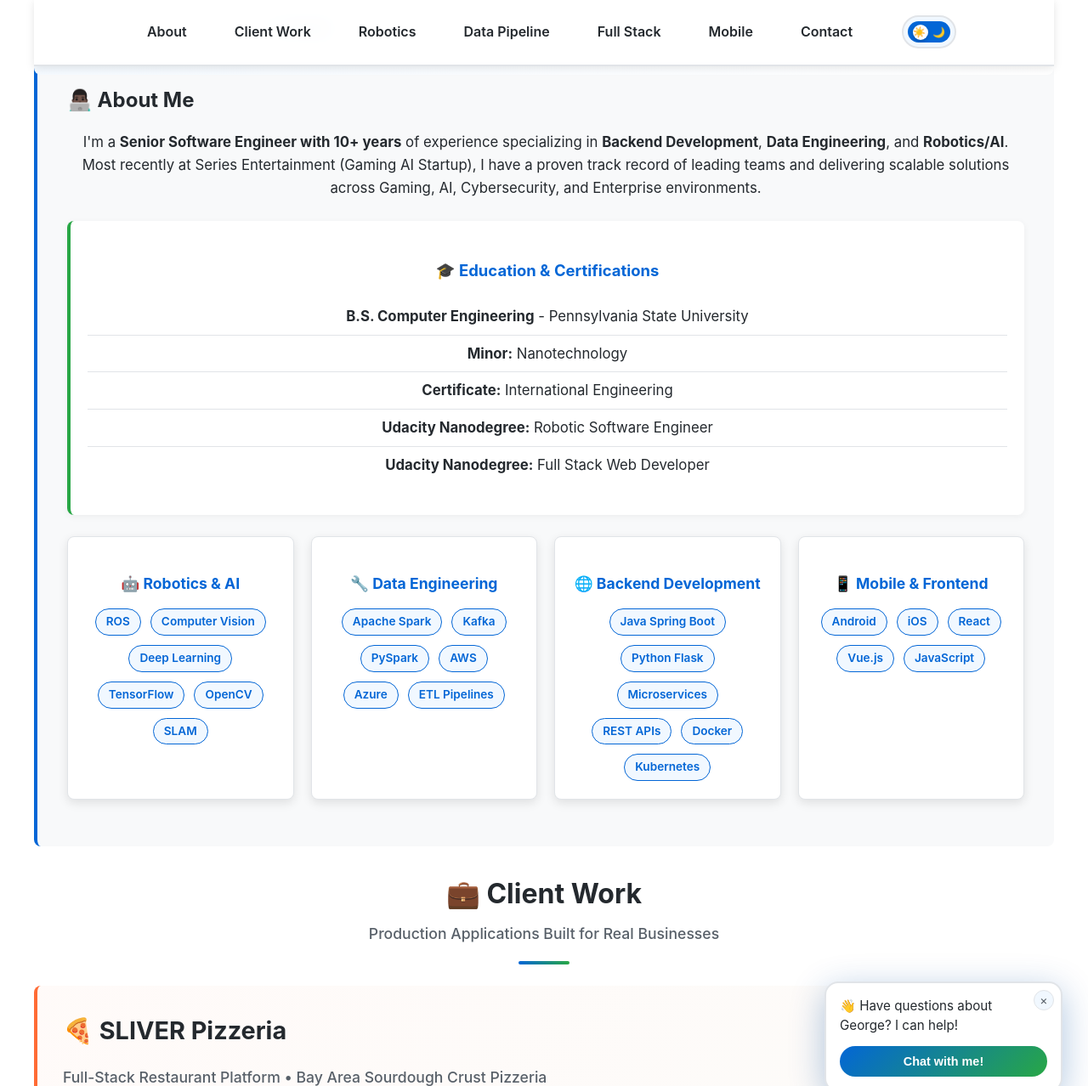
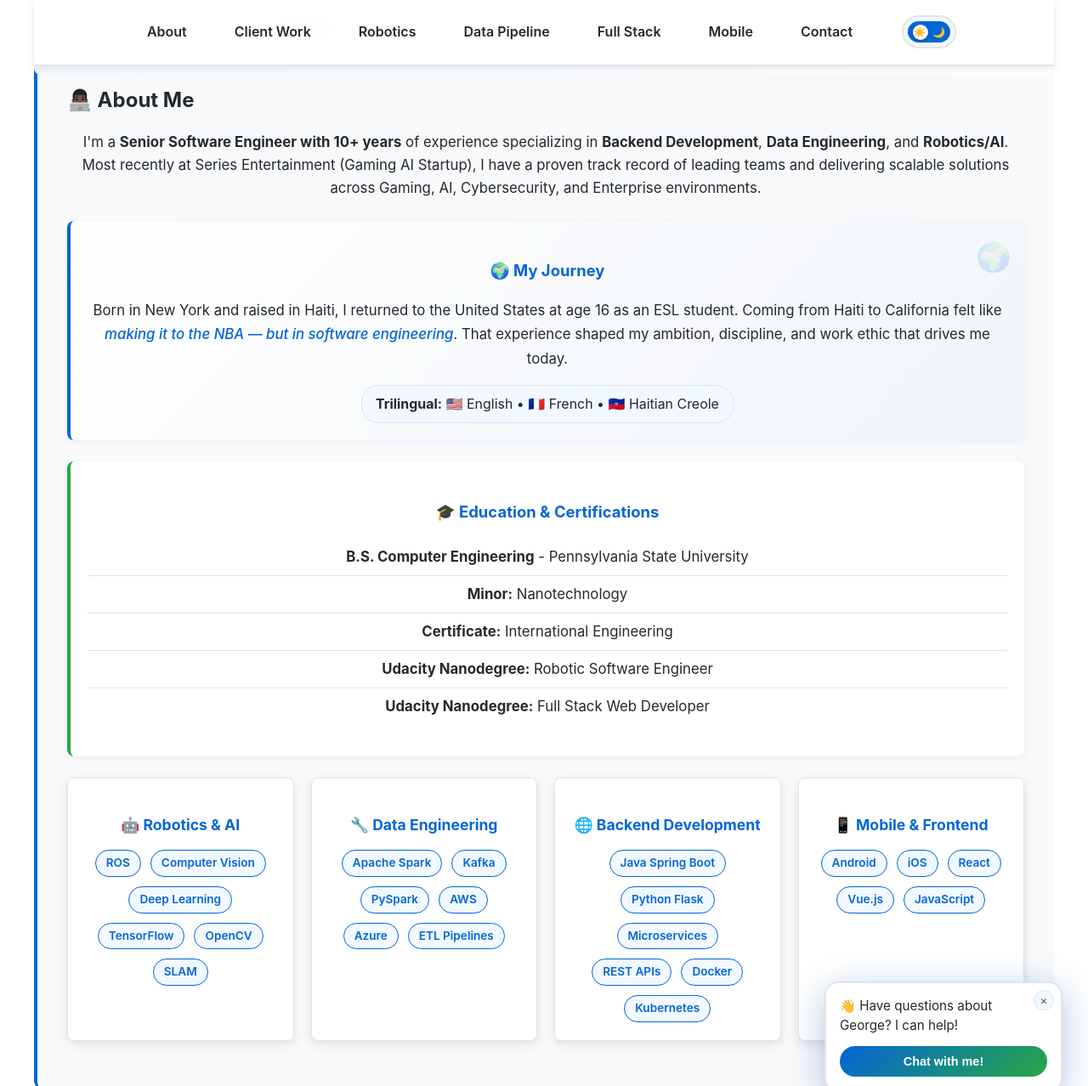
Before and after one commit to georgeerol/georgeerol.github.io, a Jekyll site: the page built from index.md, in a window 1280 px wide and 1400 px high, scrolled down 490 px, cut to the strip 0-1278 px from the top of the window. Shown: the whole strip at 85% size. Built offline with Jekyll 4.4.1, drawn with Linux system fonts in a browser that asks for light colours.

Commit message:
feat: smarter ai version 4

```diff
--- a/assets/css/style.scss
+++ b/assets/css/style.scss
@@ -491,6 +491,65 @@ body {
 
 .credentials li:last-child {
   border-bottom: none;
+}
+
+/* My Journey Section */
+.my-journey {
+  margin-top: 25px;
+  padding: 20px;
+  background: linear-gradient(135deg, var(--card-bg) 0%, rgba(3, 102, 214, 0.03) 100%);
+  border-radius: var(--border-radius);
+  box-shadow: 0 2px 8px rgba(0,0,0,0.05);
+  border-left: 4px solid var(--primary-color);
+  transition: background 0.3s ease;
+  position: relative;
+  overflow: hidden;
+}
+
+.my-journey::before {
+  content: '🌍';
+  position: absolute;
+  right: 15px;
+  top: 15px;
+  font-size: 2em;
+  opacity: 0.15;
+}
+
+[data-theme="dark"] .my-journey {
+  background: linear-gradient(135deg, var(--card-bg) 0%, rgba(88, 166, 255, 0.05) 100%);
+  box-shadow: 0 2px 8px rgba(0,0,0,0.3);
+}
+
+.my-journey h4 {
+  color: var(--primary-color);
+  margin-bottom: 12px;
+  font-size: 1.1em;
+}
+
+.my-journey p {
+  color: var(--text-dark);
+  line-height: 1.7;
+  margin-bottom: 12px;
+}
+
+.my-journey p:last-child {
+  margin-bottom: 0;
+}
+
+.my-journey em {
+  color: var(--primary-color);
+  font-style: italic;
+  font-weight: 500;
+}
+
+.languages-badge {
+  display: inline-block;
+  background: var(--secondary-color);
+  padding: 8px 16px;
+  border-radius: 20px;
+  font-size: 0.95em;
+  border: 1px solid var(--border-color);
+  margin-top: 5px;
 }
 
 /* Skills Grid - HORIZONTAL SIDE-BY-SIDE */
--- a/assets/js/ai-assistant.js
+++ b/assets/js/ai-assistant.js
@@ -113,9 +113,9 @@ class AIAssistant {
                 "What tech did he use?"
             ],
             greeting: [
-                "What's George's background?",
-                "Show me his projects",
-                "What skills does he have?"
+                "What's George's personal story?",
+                "What languages does he speak?",
+                "Tell me about his experience"
             ],
             thanks: [
                 "Tell me more about projects",
@@ -123,14 +123,29 @@ class AIAssistant {
                 "What's his experience?"
             ],
             who: [
-                "What's his experience?",
-                "What skills does he have?",
+                "What's his personal story?",
+                "What languages does he speak?",
+                "What's his experience?"
+            ],
+            personalStory: [
+                "What languages does he speak?",
+                "Where is he now?",
+                "Tell me about his experience"
+            ],
+            languages: [
+                "What's his personal story?",
+                "Where is he from?",
+                "Tell me about his skills"
+            ],
+            easterEgg: [
+                "Tell me about George",
+                "What are his skills?",
                 "Show me his projects"
             ],
             default: [
                 "What's George's experience?",
                 "What skills does he have?",
-                "Show me his projects"
+                "What's his personal story?"
             ]
         };
 
@@ -302,16 +317,37 @@ class AIAssistant {
 
     getKeywordMappings() {
         return {
+            // Easter eggs FIRST to catch fun queries before other topics
+            easterEgg: [
+                'tell me a joke', 'a joke', 'make me laugh', 'funny joke', 'joke',
+                'who built you', 'who made you', 'who created you',
+                'favorite pizza', 'favorite food',
+                'secret', 'easter egg', 'surprise me', 'hidden',
+                'meaning of life', 'are you real', 'are you a bot',
+                'are you ai', 'are you human', 'beep boop'
+            ],
+            // More specific topics next
+            personalStory: [
+                'personal story', 'his story', 'your story', 'george\'s story',
+                'his journey', 'personal journey', 'life journey',
+                'origin', 'born', 'raised', 'grew up', 'where is he from',
+                'where from', 'hometown', 'haiti', 'haitian', 'immigrant', 'esl student'
+            ],
+            languages: [
+                'what language', 'speak french', 'speak creole', 'bilingual',
+                'trilingual', 'multilingual', 'parle', 'parlez', 'francais',
+                'how many languages', 'does he speak'
+            ],
             experience: [
-                'experience', 'background', 'work', 'job', 'career', 'employment',
-                'worked', 'role', 'position', 'history', 'professional', 'resume',
-                'cv', 'journey', 'path', 'trajectory', 'employed', 'working'
+                'experience', 'background', 'work history', 'job', 'career', 'employment',
+                'worked', 'role', 'position', 'professional', 'resume',
+                'cv', 'career path', 'trajectory', 'employed', 'working'
             ],
             skills: [
-                'skill', 'skills', 'technology', 'technologies', 'tech', 'stack',
-                'programming', 'languages', 'tools', 'frameworks', 'expertise',
-                'proficient', 'know', 'capable', 'abilities', 'competencies',
-                'specialize', 'specialization', 'technical', 'coding'
+                'skill', 'skills', 'technology', 'technologies', 'tech stack',
+                'programming', 'tools', 'frameworks', 'expertise',
+                'proficient', 'capable', 'abilities', 'competencies',
+                'specialize', 'specialization', 'technical', 'coding', 'tech'
             ],
             projects: [
                 'project', 'projects', 'portfolio', 'built', 'created', 'developed',
@@ -321,7 +357,7 @@ class AIAssistant {
             education: [
                 'education', 'degree', 'university', 'school', 'college', 'study',
                 'studied', 'graduated', 'graduation', 'academic', 'certificate',
-                'certification', 'training', 'learn', 'learned', 'nanodegree',
+                'certification', 'training', 'nanodegree',
                 'penn state', 'pennsylvania', 'udacity', 'cmu', 'carnegie'
             ],
             contact: [
@@ -330,8 +366,8 @@ class AIAssistant {
                 'opportunities', 'hiring', 'recruit', 'phone', 'call'
             ],
             location: [
-                'location', 'where', 'based', 'live', 'located', 'city',
-                'area', 'region', 'bay area', 'san francisco', 'california', 'sf'
+                'location', 'where is he based', 'where does he live', 'located', 'city',
+                'area', 'region', 'bay area', 'san francisco', 'california'
             ],
             gaming: [
                 'series', 'gaming', 'game', 'games', 'pixelberry', 'choices',
@@ -605,8 +641,45 @@ class AIAssistant {
                 {
                     level: 1,
                     responses: [
-                        "George Erol Fouché is a **Senior Software Engineer with 10+ years** of experience! 👨🏿‍💻\n\nHe specializes in:\n• Backend Development (Java, Python)\n• Data Engineering (Spark, Kafka, AWS)\n• Robotics & AI (ROS, TensorFlow, OpenCV)\n\nMost recently, he was at Series Entertainment (Gaming AI) as Sr. Software Engineer and sole Data Engineer for Pixelberry Studio.",
-                        "Let me introduce George! 🌟\n\n**George Erol Fouché** is a versatile software engineer based in the San Francisco Bay Area. With over a decade of experience, he's worked across:\n\n• Gaming AI startups\n• Cybersecurity companies\n• AI/ML startups\n• Fortune 500 enterprises (GE)\n\nHe holds a B.S. in Computer Engineering from Penn State and has led robotics projects at CMU."
+                        "George Erol Fouché is a **Senior Software Engineer with 10+ years** of experience! 👨🏿‍💻\n\nHe specializes in:\n• Backend Development (Java, Python)\n• Data Engineering (Spark, Kafka, AWS)\n• Robotics & AI (ROS, TensorFlow, OpenCV)\n\nMost recently, he was at Series Entertainment (Gaming AI) as Sr. Software Engineer and sole Data Engineer for Pixelberry Studio.\n\nFun fact: He's trilingual! 🌍",
+                        "Let me introduce George! 🌟\n\n**George Erol Fouché** is a versatile software engineer based in the San Francisco Bay Area. With over a decade of experience, he's worked across:\n\n• Gaming AI startups\n• Cybersecurity companies\n• AI/ML startups\n• Fortune 500 enterprises (GE)\n\nHe holds a B.S. in Computer Engineering from Penn State and has led robotics projects at CMU.\n\nAsk me about his inspiring personal journey! 🇭🇹"
+                    ]
+                }
+            ],
+            personalStory: [
+                {
+                    level: 1,
+                    responses: [
+                        "George has an inspiring story! 🌟\n\nHe was **born in New York** and **raised in Haiti**. At age 16, he returned to the United States as an ESL student. Coming from Haiti to California felt like *\"making it to the NBA — but in software engineering.\"* 🏀\n\nThat experience shaped his **ambition, discipline, and work ethic** that drives his success today.\n\nOh, and he's **trilingual**: English, French, and Haitian Creole! 🌍",
+                        "Here's George's journey! 🇭🇹➡️🇺🇸\n\n**Born**: New York\n**Raised**: Haiti\n**Returned to US**: Age 16 as an ESL student\n\nHe describes coming from Haiti to California as *\"making it to the NBA of software engineering.\"* That drive and determination helped him become a Senior Software Engineer with 10+ years of experience.\n\n**Languages**: English 🇺🇸 | French 🇫🇷 | Haitian Creole 🇭🇹"
+                    ]
+                },
+                {
+                    level: 2,
+                    responses: [
+                        "George's story is truly remarkable! 🌟\n\nImagine: A young man from Haiti arriving in California at 16, learning English as a second language, and going on to:\n\n📚 Earn a Computer Engineering degree from Penn State\n🤖 Lead robotics projects at CMU\n🎮 Work at gaming, AI, and cybersecurity startups\n🏭 Spend 7 years at GE\n💼 Become a Senior Software Engineer with 10+ years experience\n\nHis journey proves that with **ambition, discipline, and hard work**, anything is possible.\n\nAnd yes — he speaks **three languages** fluently: English, French, and Haitian Creole! 🌍"
+                    ]
+                }
+            ],
+            languages: [
+                {
+                    level: 1,
+                    responses: [
+                        "George is **trilingual**! 🌍\n\n🇺🇸 **English** - Fluent (professional)\n🇫🇷 **French** - Fluent\n🇭🇹 **Haitian Creole** - Native\n\nHe learned English after moving from Haiti to California at age 16. Now he's fully fluent in all three languages!",
+                        "Oui, il parle français! 🇫🇷\n\nGeorge speaks **three languages**:\n• English (fluent)\n• French (fluent)\n• Haitian Creole (native)\n\nGrowing up in Haiti and later moving to the US gave him this multilingual advantage. Great for working with international teams!"
+                    ]
+                }
+            ],
+            easterEgg: [
+                {
+                    level: 1,
+                    responses: [
+                        "🤖 *beep boop* You found an Easter egg!\n\nHere's a software engineering joke:\n\nWhy do programmers prefer dark mode?\n\nBecause light attracts bugs! 🐛\n\n...I'll see myself out. 😄",
+                        "Ah, curious one! 🔍\n\nI was built by George himself! He coded me to help visitors learn about his work. I'm powered by JavaScript and a lot of keyword matching... and maybe a little ✨ magic ✨.\n\nNo LLMs were harmed in my creation. 🤖",
+                        "🍕 George's favorite pizza?\n\nWell, he did build the SLIVER Pizzeria website, so I'd guess he's a fan of their vegetarian sourdough crust pizza!\n\nBut honestly, you'd have to ask him directly. Want his contact info?",
+                        "The secret to George's success? 🤫\n\n1. Born in NY, raised in Haiti\n2. Came to California at 16 as an ESL student\n3. Treated it like \"making it to the NBA\"\n4. Never stopped learning\n5. 10+ years of building cool stuff\n\nNow THAT'S a power-up! 🎮",
+                        "Am I real? 🤔\n\nI'm as real as the JavaScript that runs me! I'm George's AI assistant, here to tell you about his awesome career.\n\nBut no, I can't pass the Turing test... yet. 😉\n\nWhat would you like to know about George?",
+                        "42! 🌌\n\nAh, I see you're a person of culture! But the real answer to life, the universe, and everything is probably... learning to code. 💻\n\nOr maybe it's just 42. Douglas Adams knew what was up.\n\nAnyway, what can I tell you about George?"
                     ]
                 }
             ],
--- a/index.md
+++ b/index.md
@@ -87,6 +87,12 @@ keywords: "software engineer, data engineering, robotics, Apache Spark, AWS, mac
   <div class="about-content">
     <div class="about-text">
       <p>I'm a <strong>Senior Software Engineer with 10+ years</strong> of experience specializing in <strong>Backend Development</strong>, <strong>Data Engineering</strong>, and <strong>Robotics/AI</strong>. Most recently at Series Entertainment (Gaming AI Startup), I have a proven track record of leading teams and delivering scalable solutions across Gaming, AI, Cybersecurity, and Enterprise environments.</p>
+
+      <div class="my-journey">
+        <h4>🌍 My Journey</h4>
+        <p>Born in New York and raised in Haiti, I returned to the United States at age 16 as an ESL student. Coming from Haiti to California felt like <em>making it to the NBA — but in software engineering</em>. That experience shaped my ambition, discipline, and work ethic that drives me today.</p>
+        <p class="languages-badge"><strong>Trilingual:</strong> 🇺🇸 English • 🇫🇷 French • 🇭🇹 Haitian Creole</p>
+      </div>
 
       <div class="credentials">
         <h4>🎓 Education & Certifications</h4>
```
